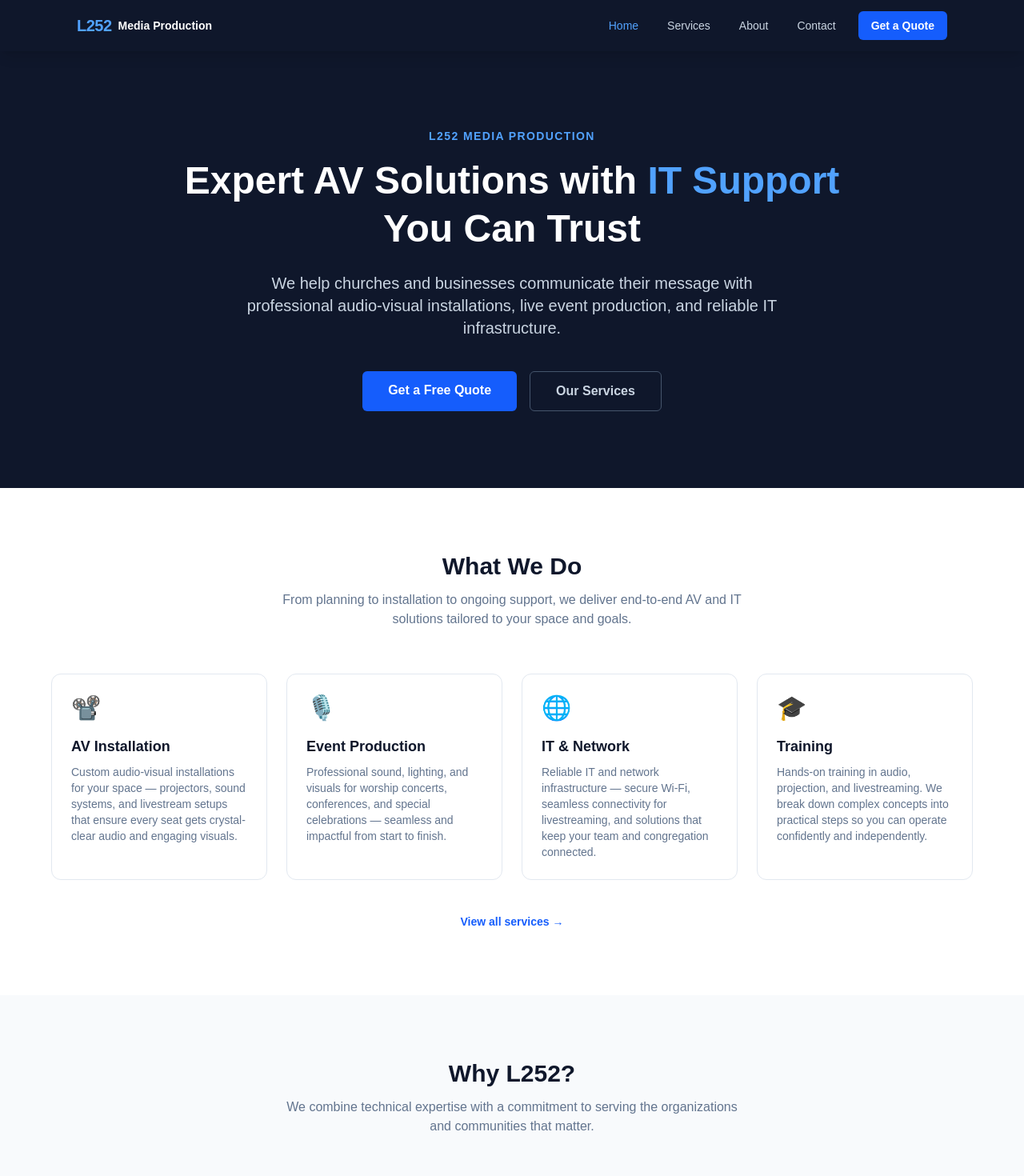
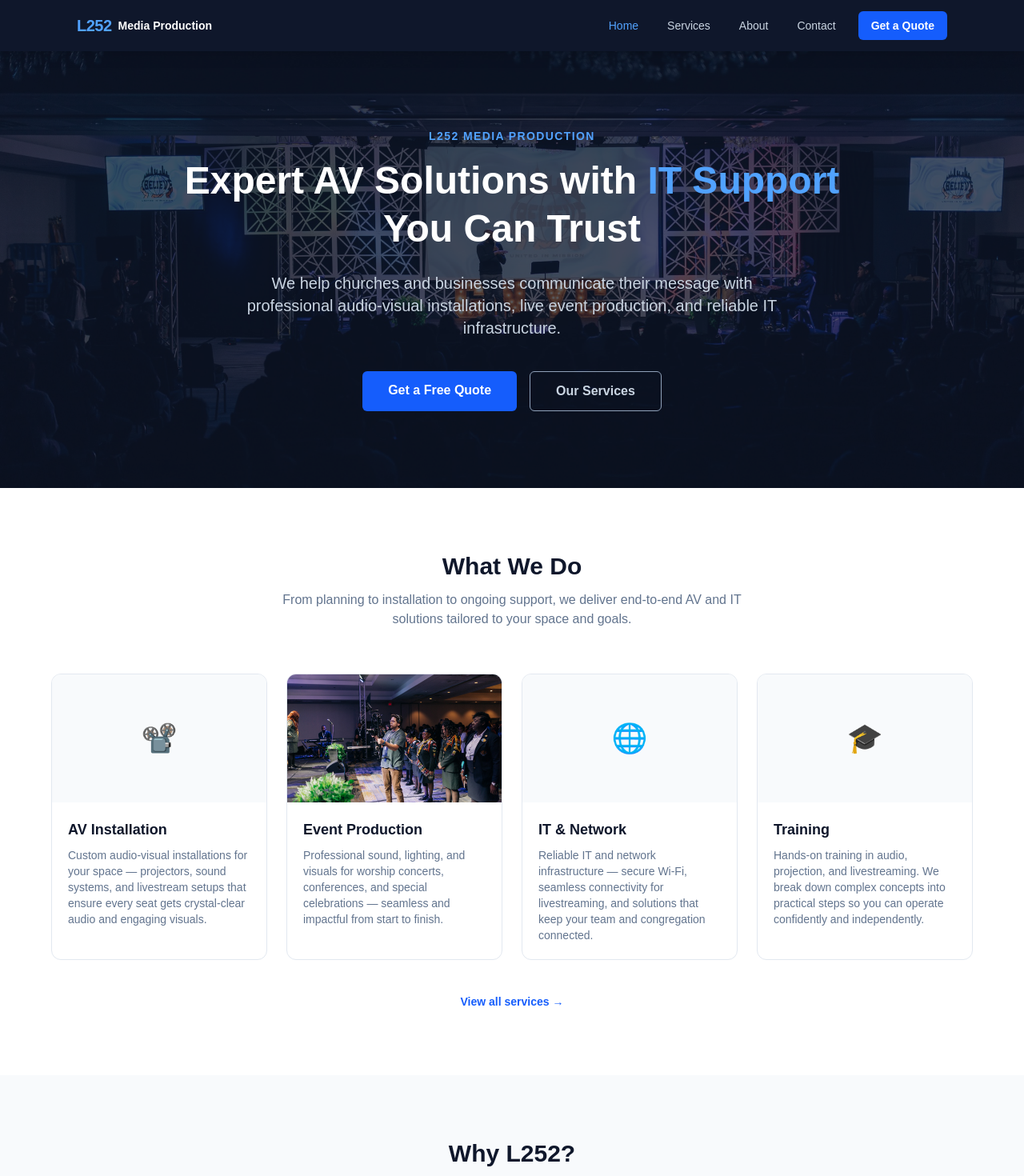
Before and after one commit to L252-Media-Production/website, a Next.js app: page / in a window 1280 px wide. Shown: the top 1470 px of the page at 80% size. Built offline with nearby package versions, Linux system fonts and the light colour scheme.

Commit message:
Refactor code structure for improved readability and maintainability

```diff
--- a/src/app/page.tsx
+++ b/src/app/page.tsx
@@ -1,17 +1,20 @@
 import Link from "next/link";
+import Image from "next/image";
 
 const services = [
   {
     title: "AV Installation",
     href: "/services/av-installation",
     icon: "📽️",
+    image: null,
     description:
       "Custom audio-visual installations for your space — projectors, sound systems, and livestream setups that ensure every seat gets crystal-clear audio and engaging visuals.",
   },
   {
     title: "Event Production",
     href: "/services/event-production",
-    icon: "🎙️",
+    icon: null,
+    image: "/images/event-production.jpg",
     description:
       "Professional sound, lighting, and visuals for worship concerts, conferences, and special celebrations — seamless and impactful from start to finish.",
   },
@@ -19,6 +22,7 @@ const services = [
     title: "IT & Network",
     href: "/services/it-network",
     icon: "🌐",
+    image: null,
     description:
       "Reliable IT and network infrastructure — secure Wi-Fi, seamless connectivity for livestreaming, and solutions that keep your team and congregation connected.",
   },
@@ -26,6 +30,7 @@ const services = [
     title: "Training",
     href: "/services/training",
     icon: "🎓",
+    image: null,
     description:
       "Hands-on training in audio, projection, and livestreaming. We break down complex concepts into practical steps so you can operate confidently and independently.",
   },
@@ -35,8 +40,17 @@ export default function Home() {
   return (
     <>
       {/* Hero */}
-      <section className="bg-slate-900 text-white py-24 px-4">
-        <div className="max-w-4xl mx-auto text-center">
+      <section className="relative text-white py-24 px-4 overflow-hidden">
+        <Image
+          src="/images/main-header.jpg"
+          alt="L252 Media Production"
+          fill
+          className="object-cover object-center"
+          priority
+          sizes="100vw"
+        />
+        <div className="absolute inset-0 bg-slate-900/70" />
+        <div className="relative max-w-4xl mx-auto text-center">
           <p className="text-blue-400 font-semibold text-sm uppercase tracking-widest mb-4">
             L252 Media Production
           </p>
@@ -58,7 +72,7 @@ export default function Home() {
             </Link>
             <Link
               href="/services"
-              className="px-8 py-3 border border-slate-600 hover:border-slate-400 text-slate-300 hover:text-white font-semibold rounded-md transition-colors"
+              className="px-8 py-3 border border-slate-400 hover:border-white text-slate-300 hover:text-white font-semibold rounded-md transition-colors"
             >
               Our Services
             </Link>
@@ -82,13 +96,29 @@ export default function Home() {
               <Link
                 key={service.href}
                 href={service.href}
-                className="group p-6 rounded-xl border border-slate-200 hover:border-blue-300 hover:shadow-md transition-all"
+                className="group rounded-xl border border-slate-200 hover:border-blue-300 hover:shadow-md transition-all overflow-hidden flex flex-col"
               >
-                <div className="text-3xl mb-4">{service.icon}</div>
-                <h3 className="text-lg font-semibold text-slate-900 mb-2 group-hover:text-blue-600 transition-colors">
-                  {service.title}
-                </h3>
-                <p className="text-sm text-slate-500">{service.description}</p>
+                {service.image ? (
+                  <div className="relative h-40 w-full flex-shrink-0">
+                    <Image
+                      src={service.image}
+                      alt={service.title}
+                      fill
+                      className="object-cover"
+                      sizes="(max-width: 640px) 100vw, (max-width: 1024px) 50vw, 25vw"
+                    />
+                  </div>
+                ) : (
+                  <div className="h-40 flex items-center justify-center bg-slate-50 flex-shrink-0">
+                    <span className="text-4xl">{service.icon}</span>
+                  </div>
+                )}
+                <div className="p-5 flex-1">
+                  <h3 className="text-lg font-semibold text-slate-900 mb-2 group-hover:text-blue-600 transition-colors">
+                    {service.title}
+                  </h3>
+                  <p className="text-sm text-slate-500">{service.description}</p>
+                </div>
               </Link>
             ))}
           </div>
--- a/src/app/services/event-production/page.tsx
+++ b/src/app/services/event-production/page.tsx
@@ -39,6 +39,7 @@ export default function EventProductionPage() {
           body: "Our crew stays for the duration of your event, handling troubleshooting and adjustments in real time.",
         },
       ]}
+      heroImage="/images/event-production.jpg"
       ctaText="Let's make your next event unforgettable."
     />
   );
--- a/src/components/ServicePage.tsx
+++ b/src/components/ServicePage.tsx
@@ -1,10 +1,12 @@
 import Link from "next/link";
+import Image from "next/image";
 
 interface ServicePageProps {
   title: string;
   tagline: string;
   description: string;
   highlights: { heading: string; body: string }[];
+  heroImage?: string;
   ctaText?: string;
 }
 
@@ -13,13 +15,29 @@ export default function ServicePage({
   tagline,
   description,
   highlights,
+  heroImage,
   ctaText = "Ready to get started?",
 }: ServicePageProps) {
   return (
     <>
       {/* Hero */}
-      <section className="bg-slate-900 text-white py-20 px-4">
-        <div className="max-w-3xl mx-auto text-center">
+      <section className="relative text-white py-20 px-4 overflow-hidden">
+        {heroImage ? (
+          <>
+            <Image
+              src={heroImage}
+              alt={title}
+              fill
+              className="object-cover object-center"
+              priority
+              sizes="100vw"
+            />
+            <div className="absolute inset-0 bg-slate-900/65" />
+          </>
+        ) : (
+          <div className="absolute inset-0 bg-slate-900" />
+        )}
+        <div className="relative max-w-3xl mx-auto text-center">
           <p className="text-blue-400 text-sm font-semibold uppercase tracking-widest mb-3">
             Our Services
           </p>
```
Also changed, not shown: public/images/event-production.jpg (added), public/images/main-header.jpg (added).
